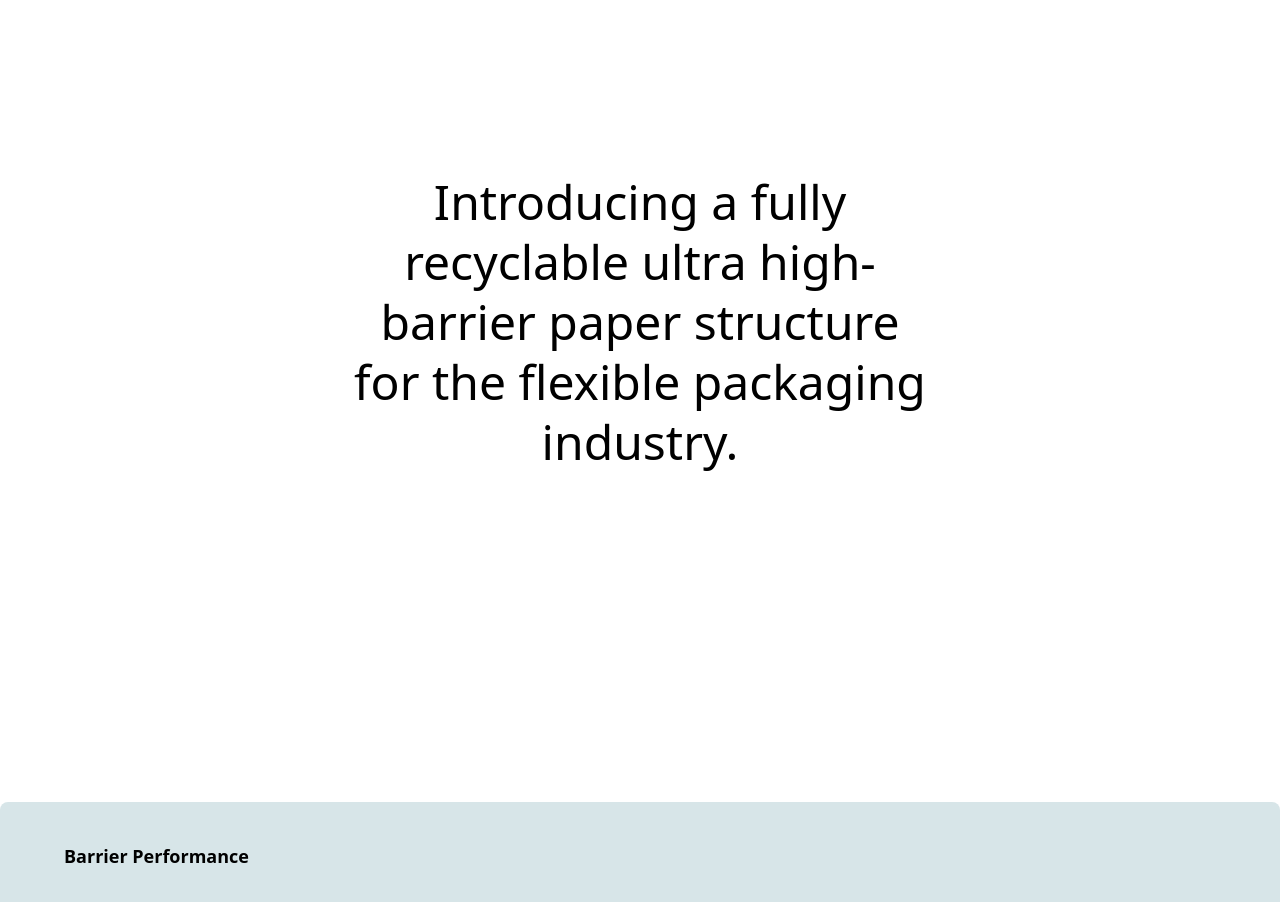
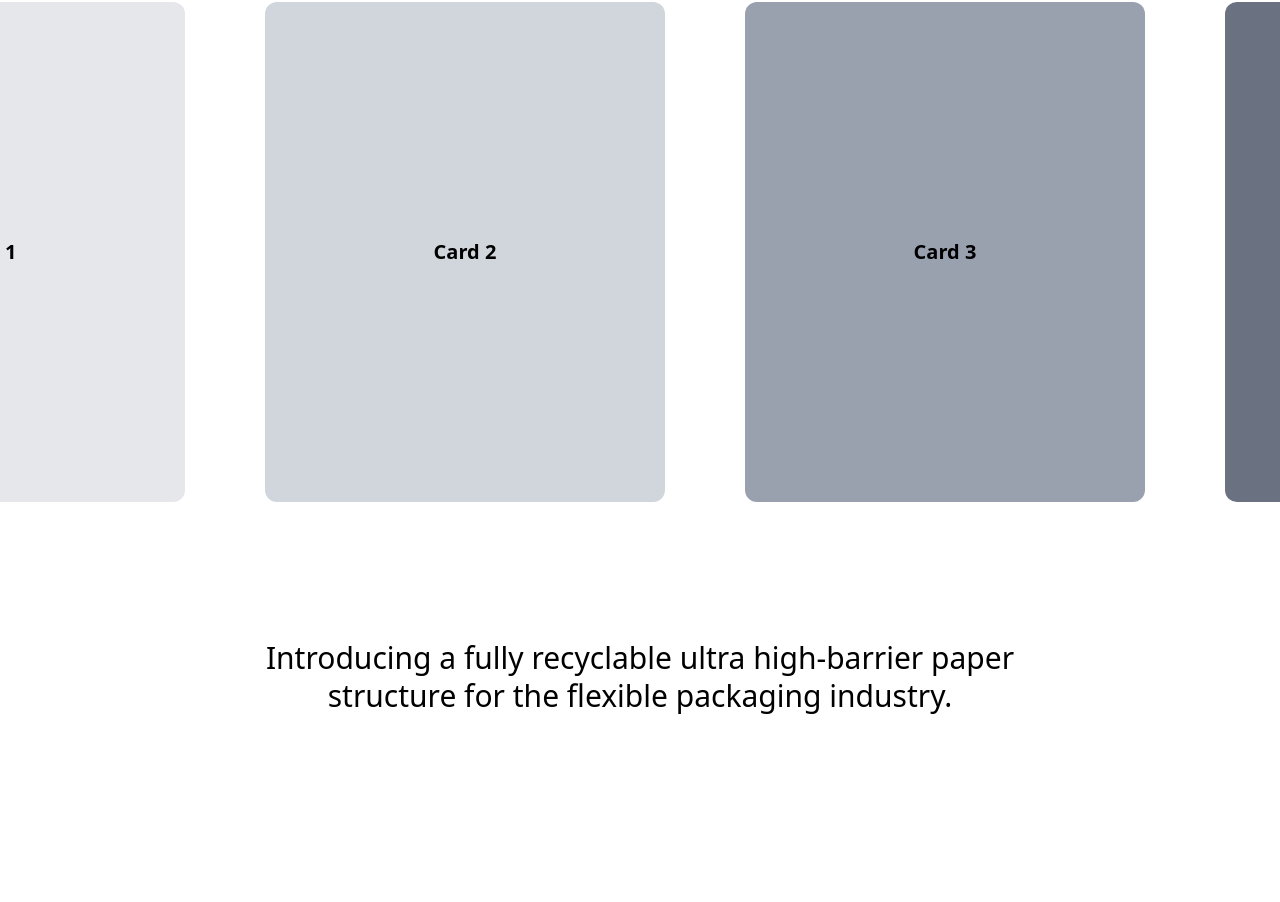
Before and after one commit to rafikul-shaikh/next.js-project, a Next.js app: page / in a window 1280 px wide. Shown: the part 878-1780 px from the top of the page. Built offline with nearby package versions, Linux system fonts and the light colour scheme.

Commit message:
project is in progress

```diff
--- a/src/app/page.js
+++ b/src/app/page.js
@@ -1,16 +1,16 @@
 import Image from "next/image";
 import Hero from "@/components/Hero";
-import ProductCart from "@/components/ProductCart";
 import Footer from "@/components/Footer";
 import Specifications from "@/components/Specification";
 import Technology from "@/components/Technology";
 import Impact from "@/components/Impact";
+import ProductScroll from "@/components/ProductScroll";
 
 export default function Home() {
    return (
     <>
       <Hero />
-      <ProductCart/>
+      <ProductScroll />
       <Specifications/>
       <Technology/>
       <Impact/>
--- a/src/components/ProductCart.jsx
+++ /dev/null
@@ -1,14 +0,0 @@
-import React from "react";
-
-const ProductCart = () => {
-  return (
-    <div className="bg-white relative z-10 flex items-center justify-center h-screen w-full text-center px-6">
-      <h1 className="text-black text-2xl md:text-6xl lg:text-5xl font-light leading-tight max-w-xl ">
-        Introducing a fully recyclable ultra high-barrier paper structure for
-        the flexible packaging industry.
-      </h1>
-    </div>
-  );
-};
-
-export default ProductCart;
--- /dev/null
+++ b/src/components/ProductScroll.jsx
@@ -0,0 +1,74 @@
+"use client";
+
+import { useRef, useEffect } from "react";
+
+export default function ProductScroll() {
+  const sectionRef = useRef(null);
+  const trackRef = useRef(null);
+
+  useEffect(() => {
+    const handleScroll = () => {
+      const section = sectionRef.current;
+      const track = trackRef.current;
+
+      if (!section || !track) return;
+
+      const rect = section.getBoundingClientRect();
+      const sectionHeight = section.offsetHeight - window.innerHeight;
+
+      const scrollProgress = Math.min(
+        Math.max(-rect.top / sectionHeight, 0),
+        1,
+      );
+
+      const scrollWidth = track.scrollWidth - window.innerWidth;
+
+      track.style.transform = `translateX(-${scrollProgress * scrollWidth}px)`;
+    };
+
+    window.addEventListener("scroll", handleScroll);
+    return () => window.removeEventListener("scroll", handleScroll);
+  }, []);
+
+  return (
+    <section ref={sectionRef} className="h-[300vh] relative bg-white">
+      {/* Sticky container */}
+      <div className="sticky top-0 h-screen flex flex-col justify-between overflow-hidden">
+        {/* Horizontal Cards */}
+        <div
+          ref={trackRef}
+          className="flex gap-20 px-20 pt-20 will-change-transform"
+        >
+          <div className="min-w-100 h-125 bg-gray-200 rounded-xl flex items-center justify-center text-xl font-semibold">
+            Card 1
+          </div>
+
+          <div className="min-w-100 h-125 bg-gray-300 rounded-xl flex items-center justify-center text-xl font-semibold">
+            Card 2
+          </div>
+
+          <div className="min-w-100 h-125 bg-gray-400 rounded-xl flex items-center justify-center text-xl font-semibold">
+            Card 3
+          </div>
+
+          <div className="min-w-100 h-125 bg-gray-500 rounded-xl flex items-center justify-center text-xl font-semibold">
+            Card 4
+          </div>
+
+          <div className="min-w-100 h-125 bg-gray-600 rounded-xl flex items-center justify-center text-white text-xl font-semibold">
+            Card 5
+          </div>
+        </div>
+
+        <div className="w-full flex justify-center pb-2">
+          <div className="max-w-4xl text-center px-6">
+            <h1 className="text-black text-2xl md:text-3xl font-medium leading-tight">
+              Introducing a fully recyclable ultra high-barrier paper structure
+              for the flexible packaging industry.
+            </h1>
+          </div>
+        </div>
+      </div>
+    </section>
+  );
+}
```
